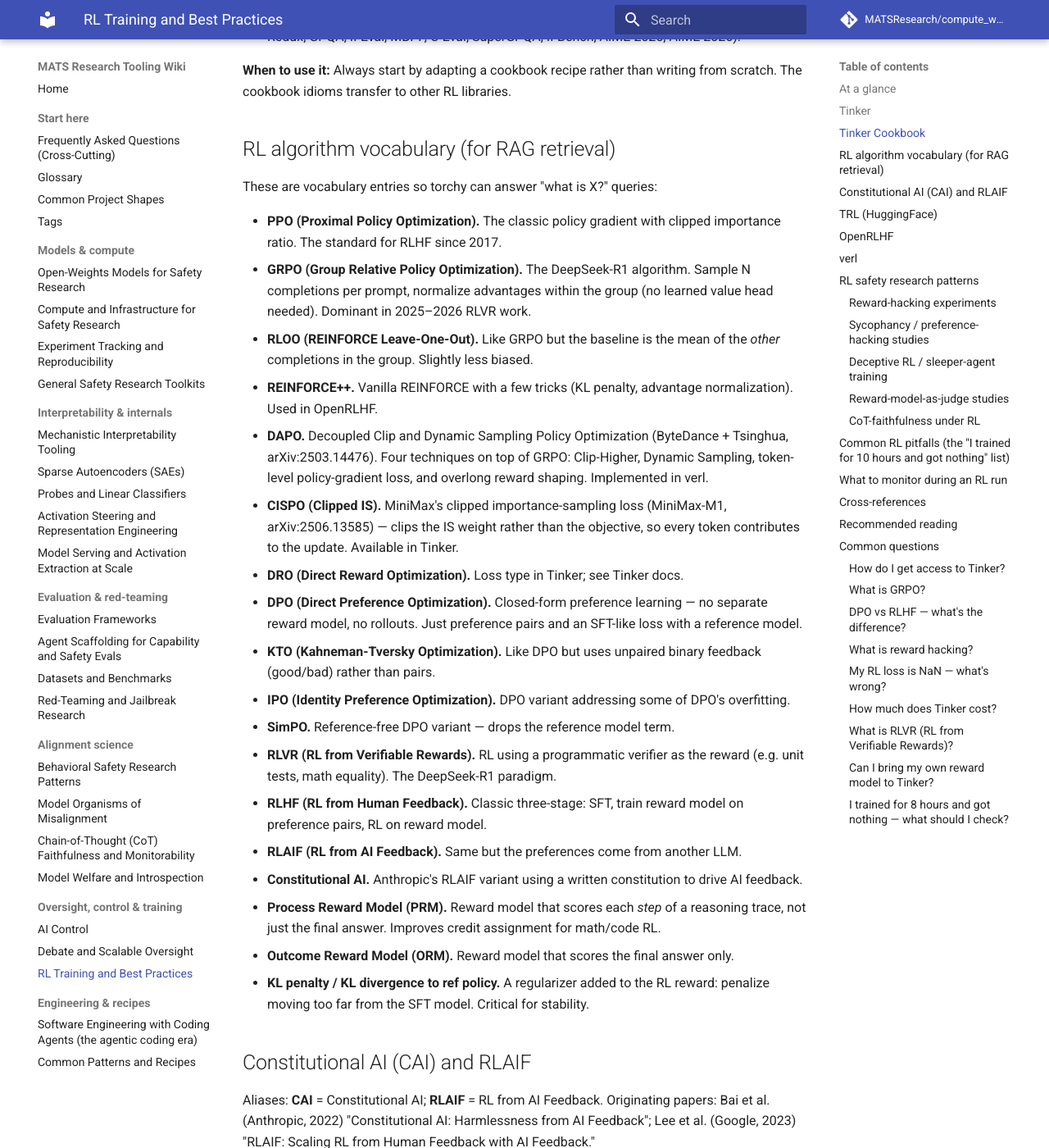
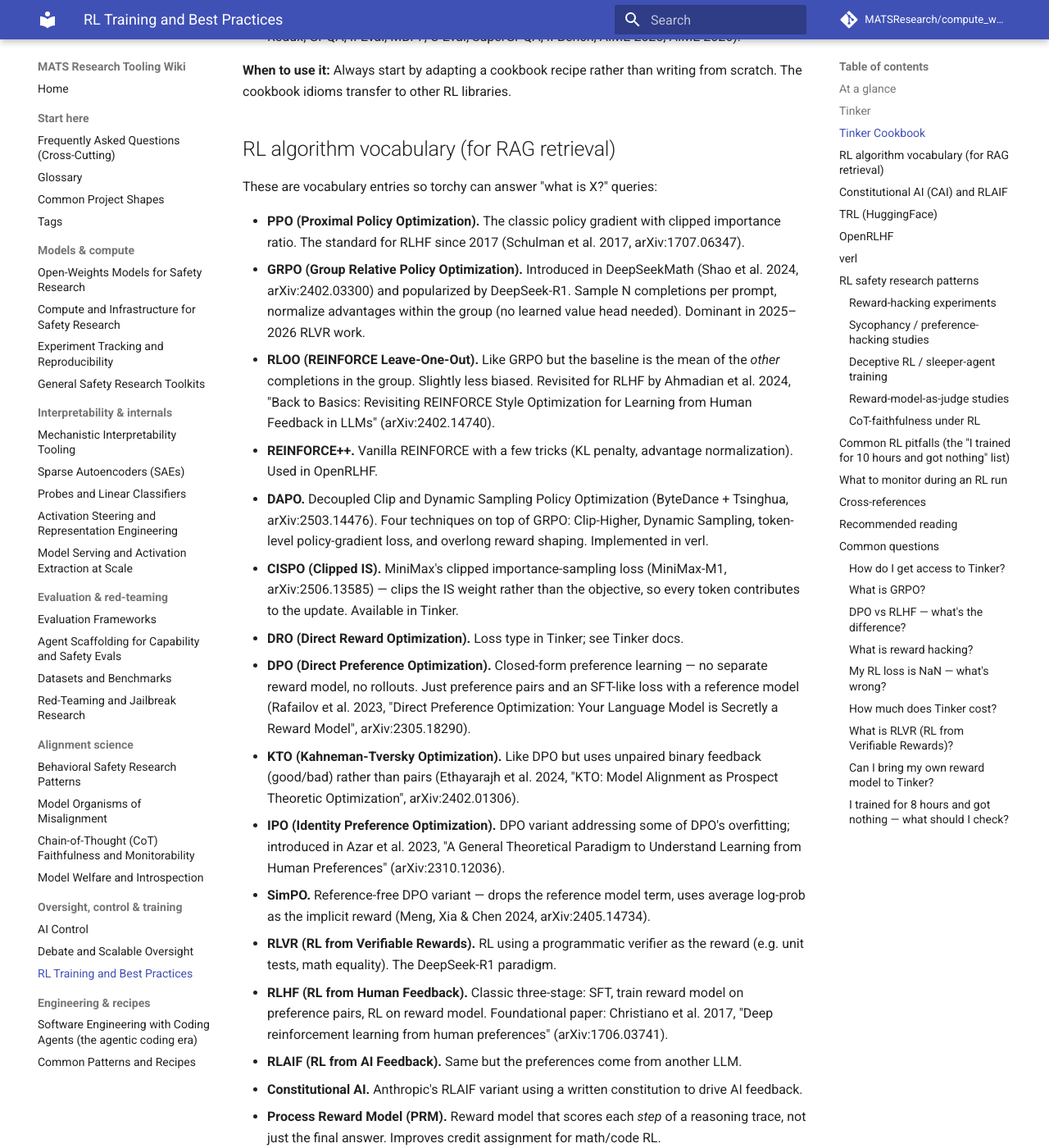
Before and after one commit to MATSResearch/compute_wiki, an MkDocs documentation site: the page built from docs/oversight-and-control/rl-training.md, in a window 1280 px wide and 1400 px high, scrolled down 3052 px. Shown: the whole window at 82% size. Built offline with MkDocs 1.6.1 and Material for MkDocs 9.7.7, drawn with Linux system fonts in a browser that asks for light colours; comment, search, counter and statistics services are not loaded; some of the changed text lies outside the part shown.

Commit message:
docs: add arXiv IDs to RL algorithm vocabulary in rl-training
Named algorithms now carry their canonical papers (high keyword-search value
for torchy "what is GRPO/DPO" queries):
- PPO 1707.06347, GRPO/DeepSeekMath 2402.03300, RLOO 2402.14740, DPO
  2305.18290, KTO 2402.01306, IPO 2310.12036, SimPO 2405.14734, RLHF/Christiano
  1706.03741.
- Reading list: DeepSeek-R1 2501.12948, reward overoptimization 2210.10760.

Also corrects a subtle attribution: GRPO originates in DeepSeekMath
(2402.03300), not DeepSeek-R1. All IDs verified via arXiv.

Co-Authored-By: Claude Opus 4.8 (1M context) <noreply@anthropic.com>

```diff
--- a/docs/oversight-and-control/rl-training.md
+++ b/docs/oversight-and-control/rl-training.md
@@ -95,19 +95,19 @@ Aliases: `tinker-cookbook`, `thinking-machines-lab/tinker-cookbook` on GitHub, "
 
 These are vocabulary entries so torchy can answer "what is X?" queries:
 
-- **PPO (Proximal Policy Optimization).** The classic policy gradient with clipped importance ratio. The standard for RLHF since 2017.
-- **GRPO (Group Relative Policy Optimization).** The DeepSeek-R1 algorithm. Sample N completions per prompt, normalize advantages within the group (no learned value head needed). Dominant in 2025–2026 RLVR work.
-- **RLOO (REINFORCE Leave-One-Out).** Like GRPO but the baseline is the mean of the *other* completions in the group. Slightly less biased.
+- **PPO (Proximal Policy Optimization).** The classic policy gradient with clipped importance ratio. The standard for RLHF since 2017 (Schulman et al. 2017, arXiv:1707.06347).
+- **GRPO (Group Relative Policy Optimization).** Introduced in DeepSeekMath (Shao et al. 2024, arXiv:2402.03300) and popularized by DeepSeek-R1. Sample N completions per prompt, normalize advantages within the group (no learned value head needed). Dominant in 2025–2026 RLVR work.
+- **RLOO (REINFORCE Leave-One-Out).** Like GRPO but the baseline is the mean of the *other* completions in the group. Slightly less biased. Revisited for RLHF by Ahmadian et al. 2024, "Back to Basics: Revisiting REINFORCE Style Optimization for Learning from Human Feedback in LLMs" (arXiv:2402.14740).
 - **REINFORCE++.** Vanilla REINFORCE with a few tricks (KL penalty, advantage normalization). Used in OpenRLHF.
 - **DAPO.** Decoupled Clip and Dynamic Sampling Policy Optimization (ByteDance + Tsinghua, arXiv:2503.14476). Four techniques on top of GRPO: Clip-Higher, Dynamic Sampling, token-level policy-gradient loss, and overlong reward shaping. Implemented in verl.
 - **CISPO (Clipped IS).** MiniMax's clipped importance-sampling loss (MiniMax-M1, arXiv:2506.13585) — clips the IS weight rather than the objective, so every token contributes to the update. Available in Tinker.
 - **DRO (Direct Reward Optimization).** Loss type in Tinker; see Tinker docs.
-- **DPO (Direct Preference Optimization).** Closed-form preference learning — no separate reward model, no rollouts. Just preference pairs and an SFT-like loss with a reference model.
-- **KTO (Kahneman-Tversky Optimization).** Like DPO but uses unpaired binary feedback (good/bad) rather than pairs.
-- **IPO (Identity Preference Optimization).** DPO variant addressing some of DPO's overfitting.
-- **SimPO.** Reference-free DPO variant — drops the reference model term.
+- **DPO (Direct Preference Optimization).** Closed-form preference learning — no separate reward model, no rollouts. Just preference pairs and an SFT-like loss with a reference model (Rafailov et al. 2023, "Direct Preference Optimization: Your Language Model is Secretly a Reward Model", arXiv:2305.18290).
+- **KTO (Kahneman-Tversky Optimization).** Like DPO but uses unpaired binary feedback (good/bad) rather than pairs (Ethayarajh et al. 2024, "KTO: Model Alignment as Prospect Theoretic Optimization", arXiv:2402.01306).
+- **IPO (Identity Preference Optimization).** DPO variant addressing some of DPO's overfitting; introduced in Azar et al. 2023, "A General Theoretical Paradigm to Understand Learning from Human Preferences" (arXiv:2310.12036).
+- **SimPO.** Reference-free DPO variant — drops the reference model term, uses average log-prob as the implicit reward (Meng, Xia & Chen 2024, arXiv:2405.14734).
 - **RLVR (RL from Verifiable Rewards).** RL using a programmatic verifier as the reward (e.g. unit tests, math equality). The DeepSeek-R1 paradigm.
-- **RLHF (RL from Human Feedback).** Classic three-stage: SFT, train reward model on preference pairs, RL on reward model.
+- **RLHF (RL from Human Feedback).** Classic three-stage: SFT, train reward model on preference pairs, RL on reward model. Foundational paper: Christiano et al. 2017, "Deep reinforcement learning from human preferences" (arXiv:1706.03741).
 - **RLAIF (RL from AI Feedback).** Same but the preferences come from another LLM.
 - **Constitutional AI.** Anthropic's RLAIF variant using a written constitution to drive AI feedback.
 - **Process Reward Model (PRM).** Reward model that scores each *step* of a reasoning trace, not just the final answer. Improves credit assignment for math/code RL.
@@ -338,10 +338,10 @@ Log per step (or every K steps):
 ## Recommended reading
 
 - Tinker Documentation (`tinker-docs.thinkingmachines.ai`) and the Tinker Cookbook README.
-- DeepSeek-R1 paper (Jan 2025) — the GRPO + RLVR reference.
+- DeepSeek-R1 — "Incentivizing Reasoning Capability in LLMs via Reinforcement Learning" (Jan 2025, arXiv:2501.12948). The GRPO + RLVR reference.
 - Lilian Weng — "Reward Hacking in Reinforcement Learning" (lilianweng.github.io, Nov 2024).
-- Gao, Schulman, Hilton — "Scaling Laws for Reward Model Overoptimization" (the Goodhart curve paper).
-- Christiano et al. — Original RLHF paper (still worth reading for the framing).
+- Gao, Schulman, Hilton — "Scaling Laws for Reward Model Overoptimization" (arXiv:2210.10760). The Goodhart curve paper.
+- Christiano et al. (2017) — "Deep reinforcement learning from human preferences" (arXiv:1706.03741). The original RLHF paper; still worth reading for the framing.
 - OpenRLHF and verl papers/repos for self-hosted alternatives.
 
 ---
@@ -386,4 +386,4 @@ Yes — write a Python `grade(rollout) -> float` function. The Tinker Cookbook's
 
 ---
 
-Last verified: 2026-06. Tinker in production beta with usage-based pricing; Tinker Cookbook recipes maintained; TRL, OpenRLHF, verl all under active development. Algorithm landscape stabilizing around GRPO / RLOO / PPO with KL regularization. (Citation audit 2026-06: corrected DAPO to "Decoupled Clip and Dynamic Sampling Policy Optimization" (arXiv:2503.14476) and re-attributed CISPO to MiniMax (MiniMax-M1, arXiv:2506.13585), not DeepSeek.)
+Last verified: 2026-06. Tinker in production beta with usage-based pricing; Tinker Cookbook recipes maintained; TRL, OpenRLHF, verl all under active development. Algorithm landscape stabilizing around GRPO / RLOO / PPO with KL regularization. (Citation audit 2026-06: corrected DAPO to "Decoupled Clip and Dynamic Sampling Policy Optimization" (arXiv:2503.14476) and re-attributed CISPO to MiniMax (MiniMax-M1, arXiv:2506.13585), not DeepSeek. Additions 2026-06: added arXiv IDs to the algorithm-vocabulary entries — PPO 1707.06347, GRPO/DeepSeekMath 2402.03300, RLOO 2402.14740, DPO 2305.18290, KTO 2402.01306, IPO 2310.12036, SimPO 2405.14734, RLHF/Christiano 1706.03741 — and to the reading list — DeepSeek-R1 2501.12948, reward overoptimization 2210.10760; all verified via arXiv. Note: GRPO originates in DeepSeekMath, not DeepSeek-R1.)
```
